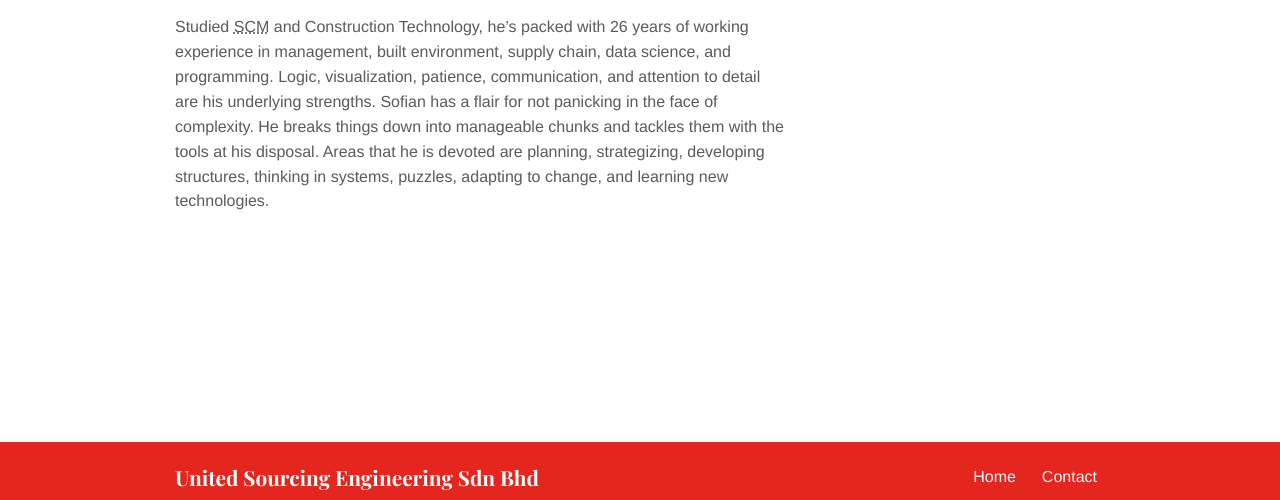
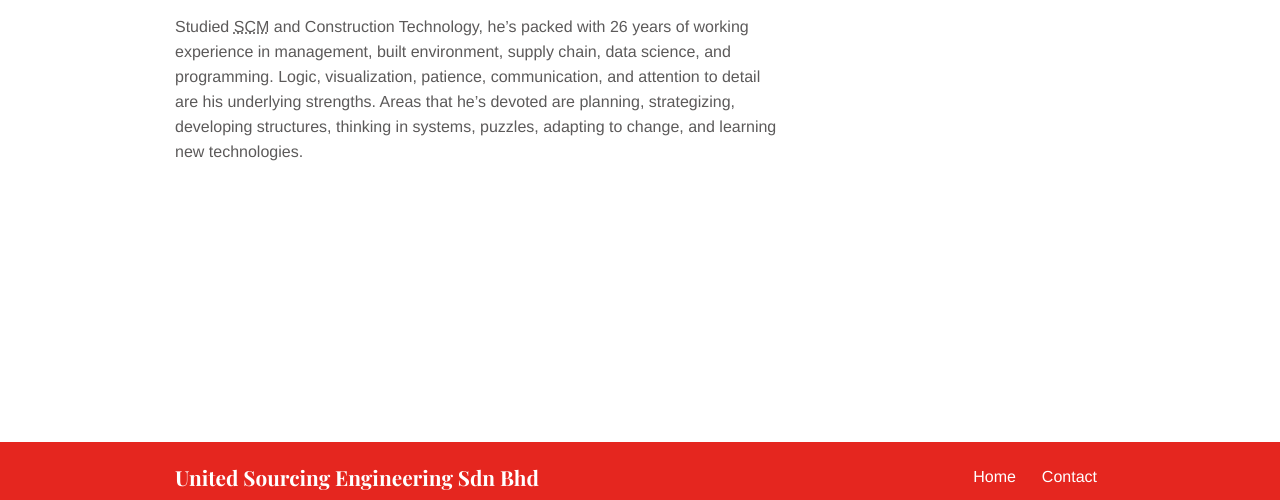
Before and after one commit to Bekopp/USE, a plain HTML site: page team/sofiyan-ahmad/index.html in a window 1280 px wide. Shown: the part 227-727 px from the top of the page. Drawn offline with nearby package versions, Linux system fonts and the light colour scheme.

Commit message:
Updated Isnin 23 Nov 2020 08:18:26  +08

```diff
--- a/team/sofiyan-ahmad/index.html
+++ b/team/sofiyan-ahmad/index.html
@@ -93,7 +93,7 @@
     <div class="col-12 col-md-8">
       <div class="team team-single">
         <h1 class="title">Sofian Ahmad</h1>
-        <div class="content"><p>Studied <abbr title="Supply Chain Management">SCM</abbr> and Construction Technology, he’s packed with 26 years of working experience in management, built environment, supply chain, data science, and programming. Logic, visualization, patience, communication, and attention to detail are his underlying strengths. Sofian has a flair for not panicking in the face of complexity. He breaks things down into manageable chunks and tackles them with the tools at his disposal. Areas that he is devoted are planning, strategizing, developing structures, thinking in systems, puzzles, adapting to change, and learning new technologies.</p>
+        <div class="content"><p>Studied <abbr title="Supply Chain Management">SCM</abbr> and Construction Technology, he’s packed with 26 years of working experience in management, built environment, supply chain, data science, and programming. Logic, visualization, patience, communication, and attention to detail are his underlying strengths. Areas that he’s devoted are planning, strategizing, developing structures, thinking in systems, puzzles, adapting to change, and learning new technologies.</p>
 </div>
       </div>
     </div>
```
Also changed, not shown: team/index.html (+1 -1 lines).
